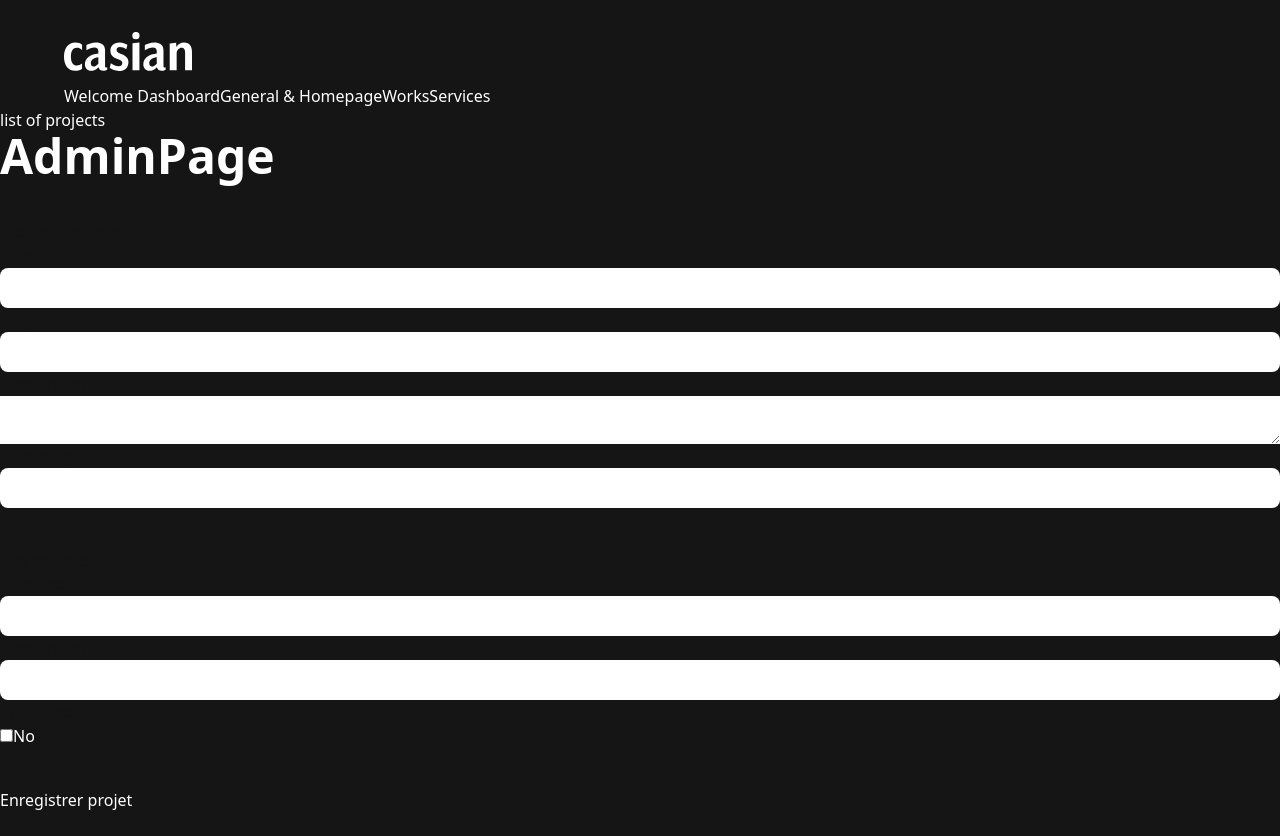
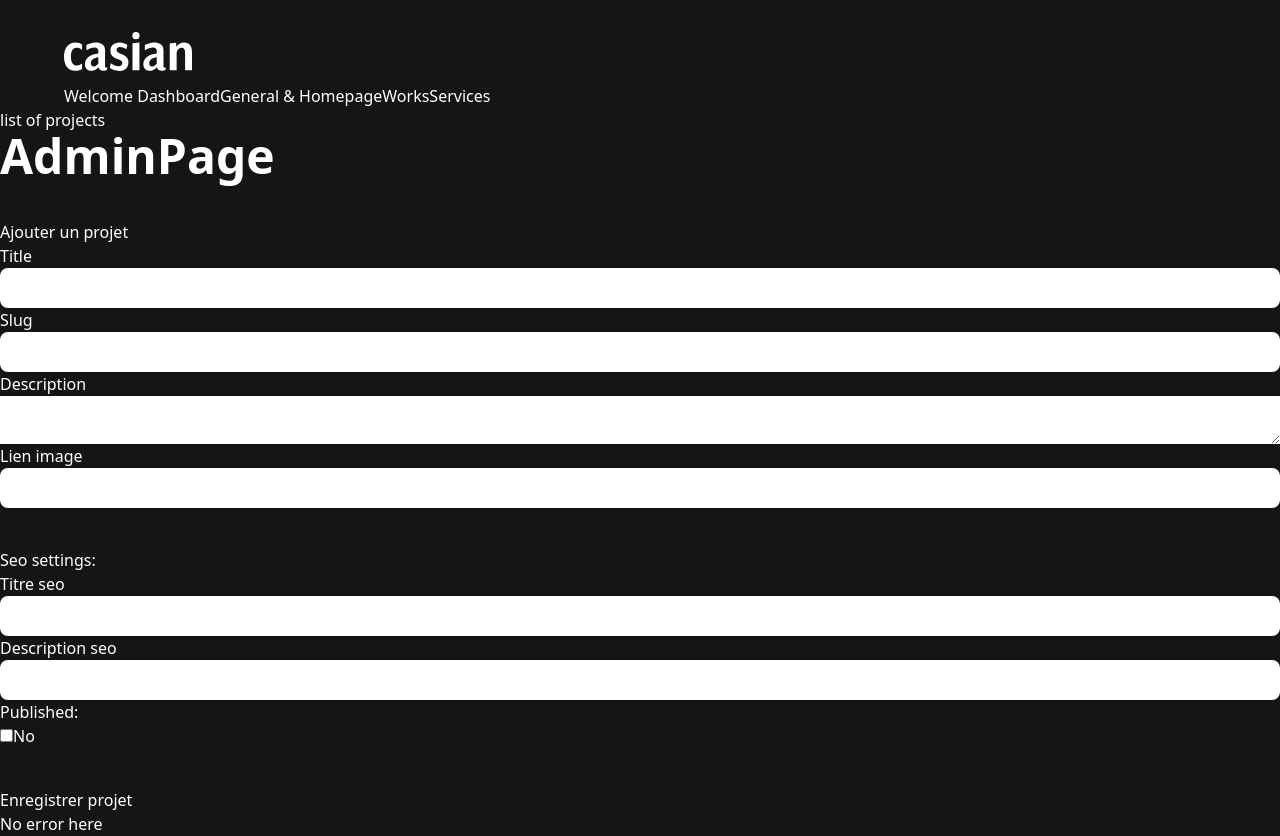
Before and after one commit to CasianLW/portfolio-casian-react-typecript-cms, a Next.js app: page /admin in a window 1280 px wide. Before the commit the page ends 812 px from the top, so only its background shows below. Built offline with nearby package versions, Linux system fonts and the light colour scheme.

Commit message:
gestion erreurs response couleurs form, meilleure visibilitée

```diff
--- a/components/admin/works/addWorkComponent.tsx
+++ b/components/admin/works/addWorkComponent.tsx
@@ -13,7 +13,7 @@ const AddWorkComponent: FC = () => {
     published: false,
   })
   const [submitStatus, setSubmitStatus] = useState<'submitting' | 'success' | 'error' | 'idle'>('idle')
-
+  const [messageText, setMessageText] = useState()
   const handleSubmit = async (event: React.FormEvent<HTMLFormElement>) => {
     event.preventDefault()
 
@@ -35,10 +35,12 @@ const AddWorkComponent: FC = () => {
         published: formData.published,
       }),
     })
+    const data = await response.json()
 
     if (response.ok) {
       // Handle success
       setSubmitStatus('success')
+      setMessageText(data.message)
       setFormData({
         seoTitle: '',
         seoDescription: '',
@@ -53,7 +55,10 @@ const AddWorkComponent: FC = () => {
       }, 4000)
     } else {
       // Handle error
+      // console.log(data.message)
+
       setSubmitStatus('error')
+      setMessageText(data.message)
       setTimeout(() => {
         setSubmitStatus('idle')
       }, 4000)
@@ -73,9 +78,9 @@ const AddWorkComponent: FC = () => {
       case 'success':
         return <div className="alert alert-success text-cas-white-100">Form submitted successfully!</div>
       case 'error':
-        return (
-          <div className="alert alert-danger text-cas-white-100">Form submission failed. Please try again later.</div>
-        )
+        return <div className="alert alert-danger text-cas-white-100">{messageText}</div>
+      case 'idle':
+        return <div className="alert alert-danger text-cas-white-100">No error here</div>
       default:
         return null
     }
@@ -83,7 +88,7 @@ const AddWorkComponent: FC = () => {
   return (
     <>
       <h1 className="main-title">AdminPage</h1>
-      <form className="mt-10 text-cas-black-600" onSubmit={handleSubmit}>
+      <form className="mt-10 " onSubmit={handleSubmit}>
         <h2>Ajouter un projet</h2>
         <div className="grid">
           <label htmlFor="title">Title</label>
@@ -95,7 +100,13 @@ const AddWorkComponent: FC = () => {
         </div>
         <div className="grid">
           <label htmlFor="description">Description</label>
-          <textarea required name="description" value={formData.description} onChange={handleInputChange} />
+          <textarea
+            className="text-cas-black-600"
+            required
+            name="description"
+            value={formData.description}
+            onChange={handleInputChange}
+          />
         </div>
         <div className="grid">
           <label htmlFor="imgLink">Lien image</label>
```
